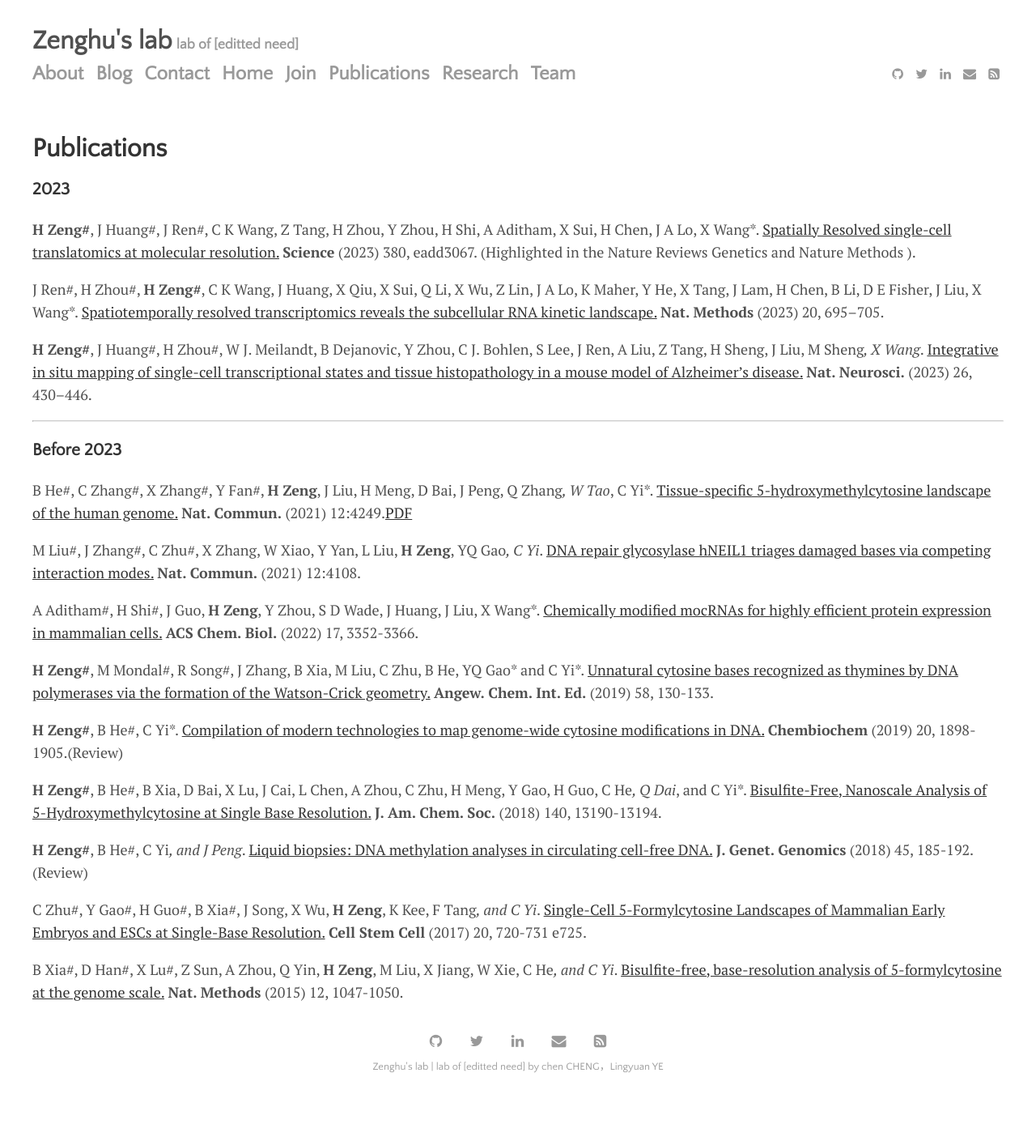
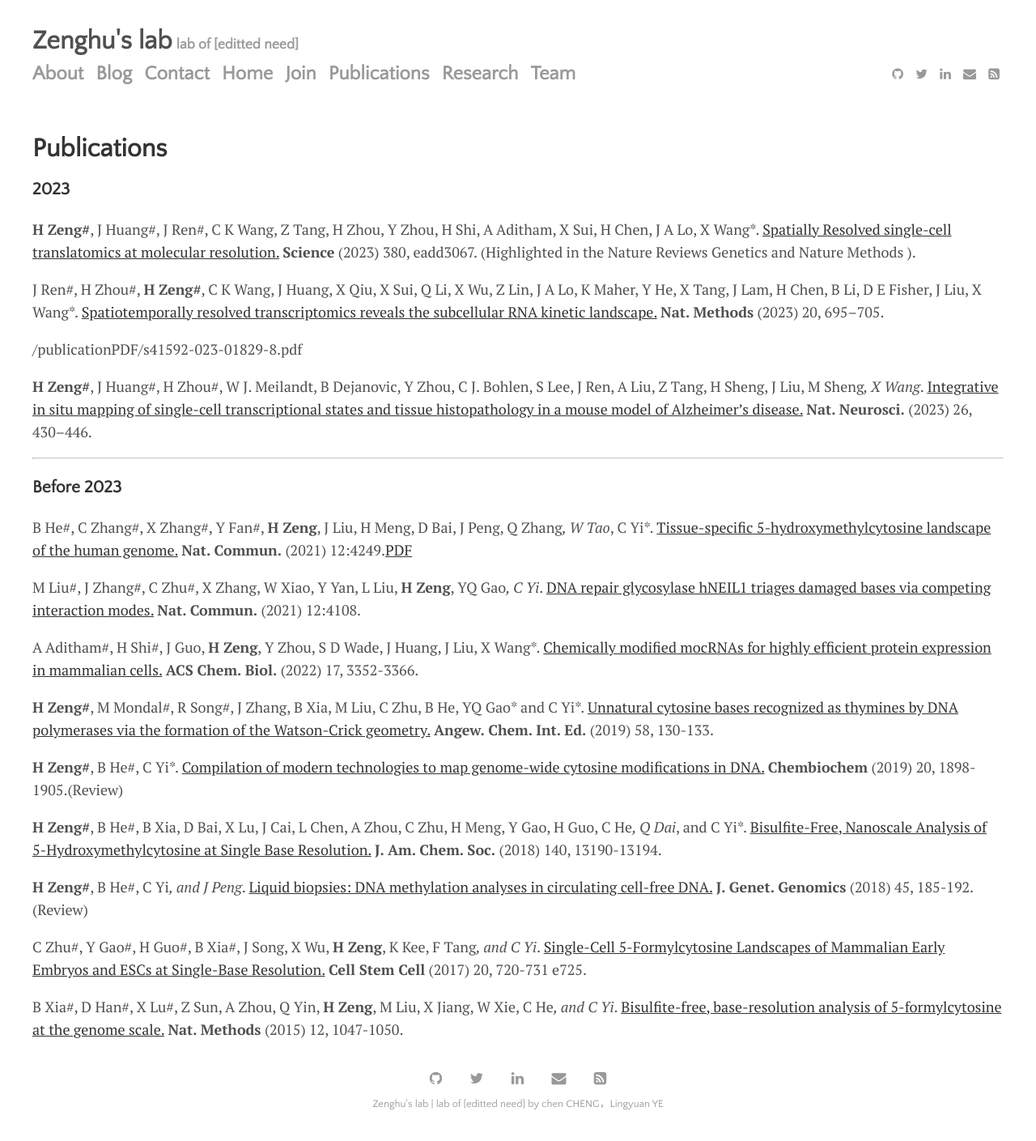
Before and after one commit to ZenghuPKU/zenghupku.github.io, a Jekyll site: the page built from menu/publications.md, in a window 1280 px wide. Shown: the whole page at 81% size. Built offline with Jekyll 4.4.1, drawn with Linux system fonts in a browser that asks for light colours; before the commit the page ends 1363 px from its top, so only the background shows below that.

```diff
--- a/menu/publications.md
+++ b/menu/publications.md
@@ -10,6 +10,7 @@
 
 J Ren#, H Zhou#, **H Zeng#**, C K Wang, J Huang, X Qiu, X Sui, Q Li, X Wu, Z Lin, J A Lo, K Maher, Y He, X Tang, J Lam, H Chen, B Li, D E Fisher, J Liu, X Wang*. [Spatiotemporally resolved transcriptomics reveals the subcellular RNA kinetic landscape.](https://www.nature.com/articles/s41592-023-01829-8)  **Nat. Methods** (2023) 20, 695–705.
 
+{{ site.baseurl }}/publicationPDF/s41592-023-01829-8.pdf
 
 **H Zeng#**, J Huang#, H Zhou#, W J. Meilandt, B Dejanovic, Y Zhou, C J. Bohlen, S Lee, J Ren, A Liu, Z Tang, H Sheng, J Liu, M Sheng*, X Wang*. [Integrative in situ mapping of single-cell transcriptional states and tissue histopathology in a mouse model of Alzheimer's disease.](https://www.nature.com/articles/s41593-022-01251-x)  **Nat. Neurosci.** (2023) 26, 430–446.
 
```
